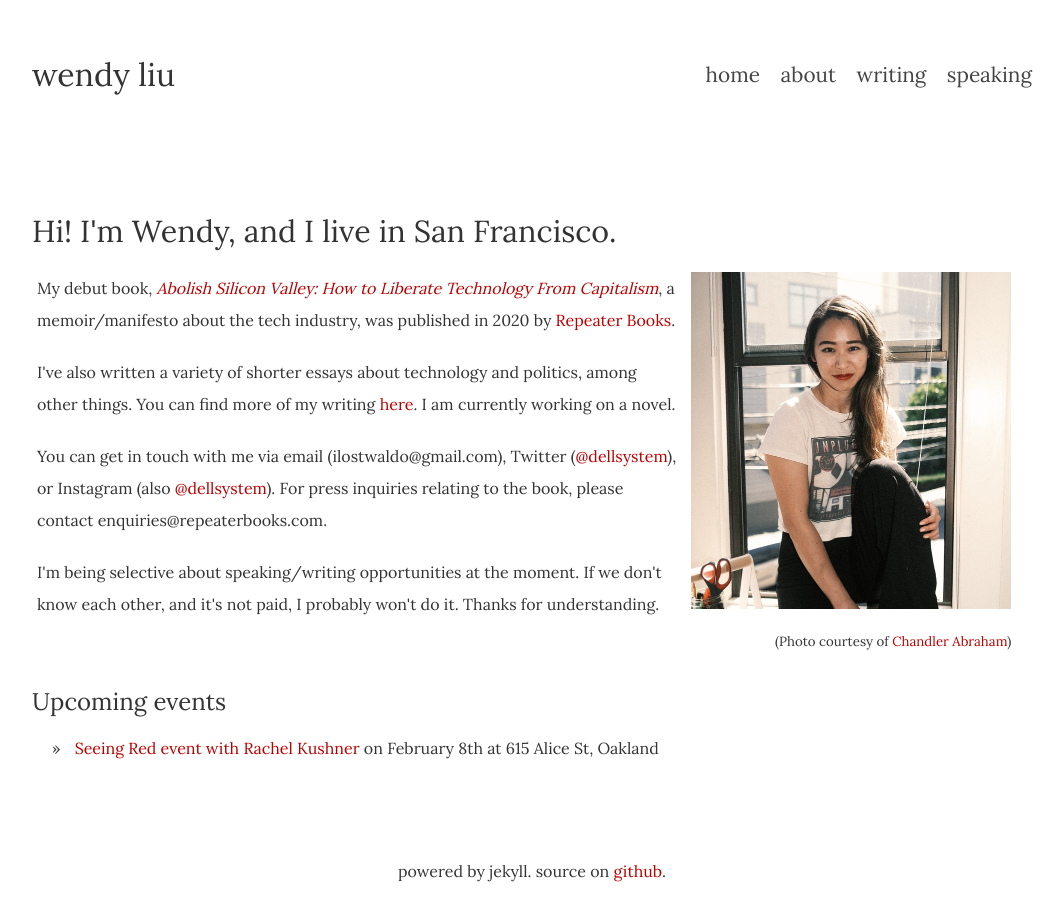
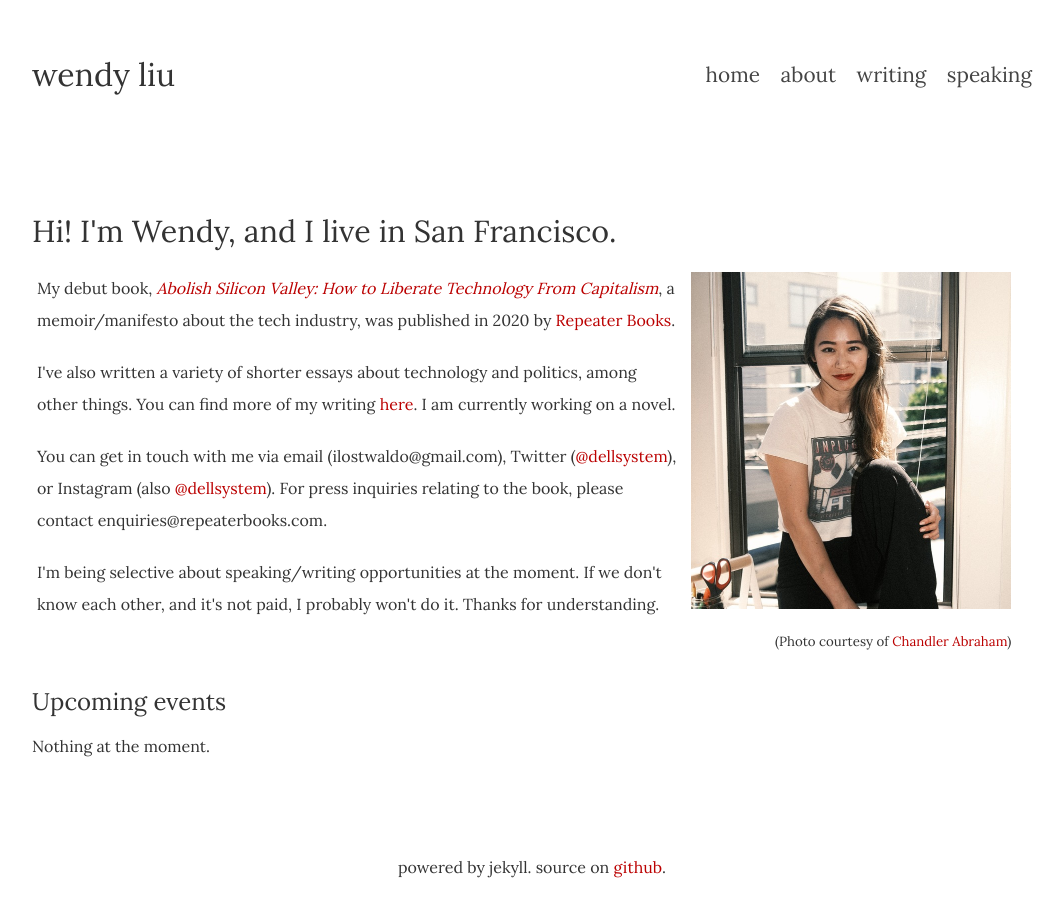
Before and after one commit to dellsystem/dellsystem.github.io, a Jekyll site: the page built from index.html, in a window 1280 px wide. Shown: the whole page, without its empty margins (108-1171 px from the left). Built offline with Jekyll 4.4.1, drawn with Linux system fonts in a browser that asks for light colours.

Commit message:
Update past/upcoming events page

```diff
--- a/_includes/past.html
+++ b/_includes/past.html
@@ -1,4 +1,5 @@
 <ul>
+    <li><strong>The Firehouse &mdash; Oakland, California (February 8, 2025)</strong>: <a href="https://www.instagram.com/p/DFOUwPYSNoZ/">Seeing Red event with Rachel Kushner</a>. In person (not recorded). One of my favorite events ever.</li>
     <li><strong>Shaping SF &mdash; San Francisco, California (December 4, 2024)</strong>: "Refusing Silicon Valley" with Erin McElroy. <a href="https://www.shapingsf.org/public-talks/archive_video_2024.html#rsv_vid">Video here</a></li>
     <li><strong>Tamarack &mdash; Oakland, California (November 9, 2023)</strong>: Luddite Tribunal, Bay Area Edition. A panel discussion with Brian Merchant, Paris Marx, Veena Dubal, and Safe Street Rebel. In person (not recorded).</li>
     <li><strong>Red May (May 14, 2023)</strong>: Virtual panel with Nick Chavez, Phil Neel, and Anette Ramos. <a href="https://www.youtube.com/watch?v=EQu5EVkC5vc">YouTube livestream here</a></li>
--- a/_includes/upcoming.html
+++ b/_includes/upcoming.html
@@ -1,3 +1 @@
-<ul>
-  <li><a href="https://www.instagram.com/p/DFOUwPYSNoZ/">Seeing Red event with Rachel Kushner</a> on February 8th at 615 Alice St, Oakland</li>
-</ul>
+<p>Nothing at the moment.</p>
```
